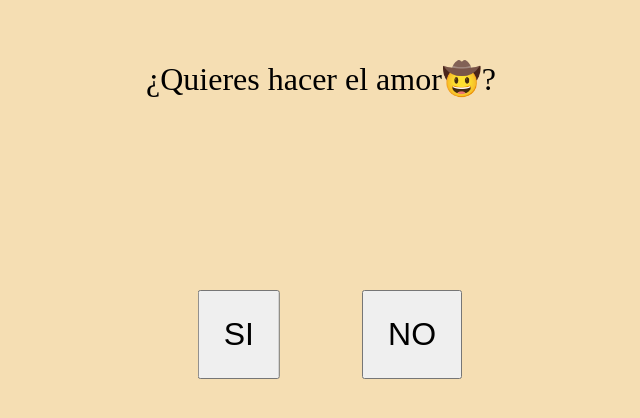
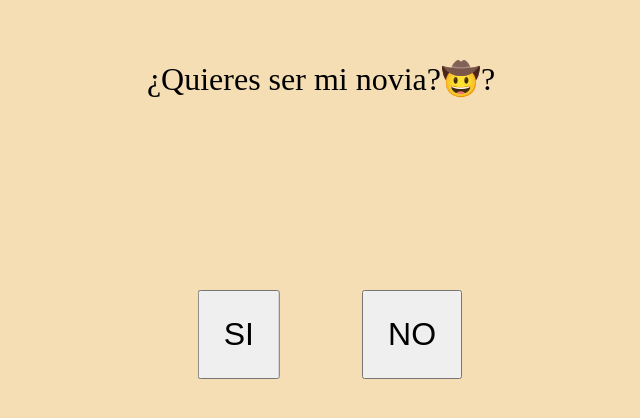
Before and after one commit to sergioespitia26/Quieres-ser-, a plain HTML site: page index.html in a window 1280 px wide. Shown: the part 132-550 px from the top of the page, without its empty margins (319-959 px from the left). Drawn offline with Linux system fonts and the light colour scheme.

Commit message:
Update index.html

```diff
--- a/index.html
+++ b/index.html
@@ -9,7 +9,7 @@
 </head>
 <body>
     <div class="container">
-        <p>¿Quieres hacer el amor🤠?</p>
+        <p>¿Quieres ser mi novia?🤠?</p>
         <button id="yesBtn">SI</button>
         <BUtton id="noBtn">NO</BUtton>
     </div>
```
